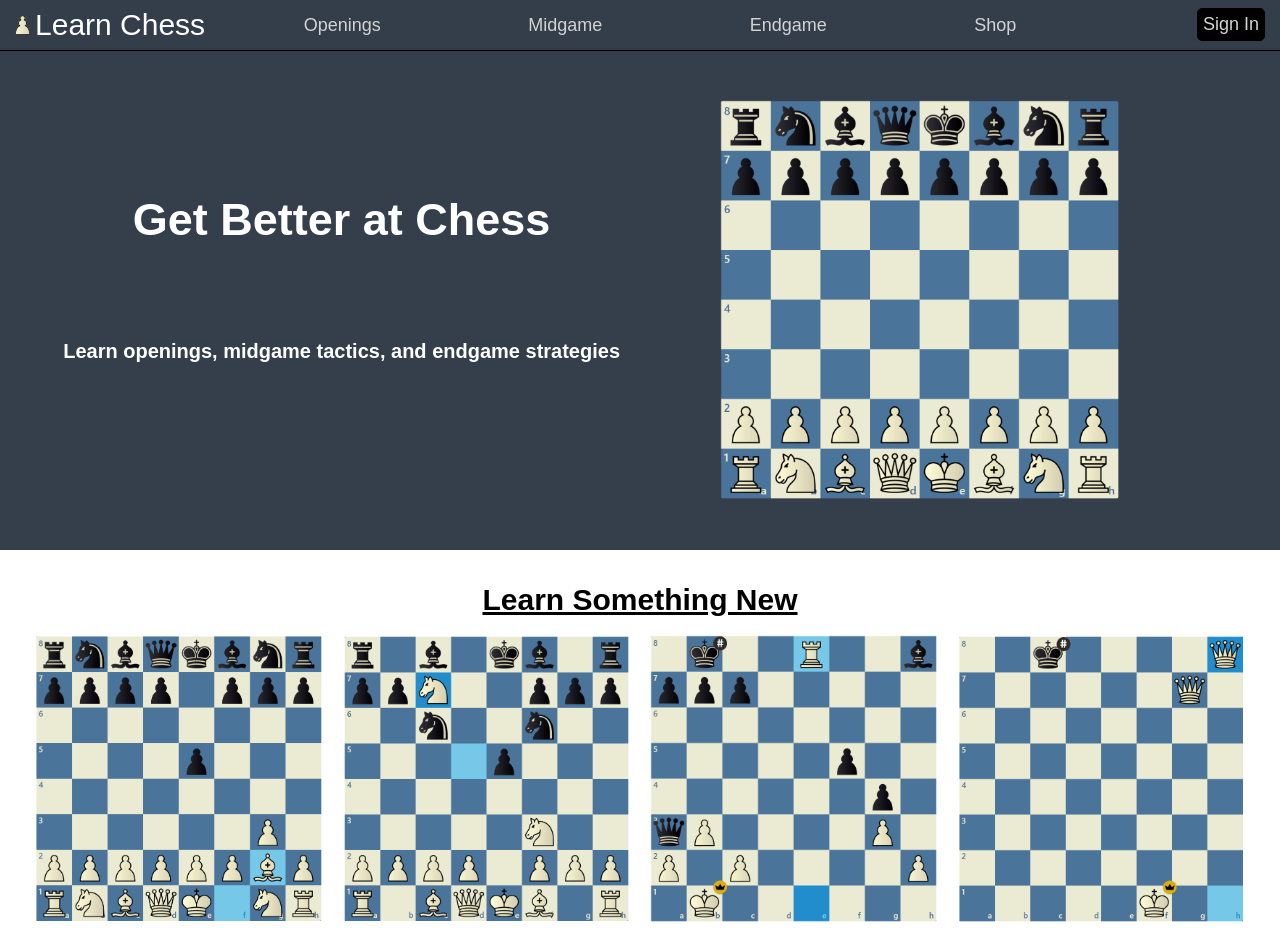
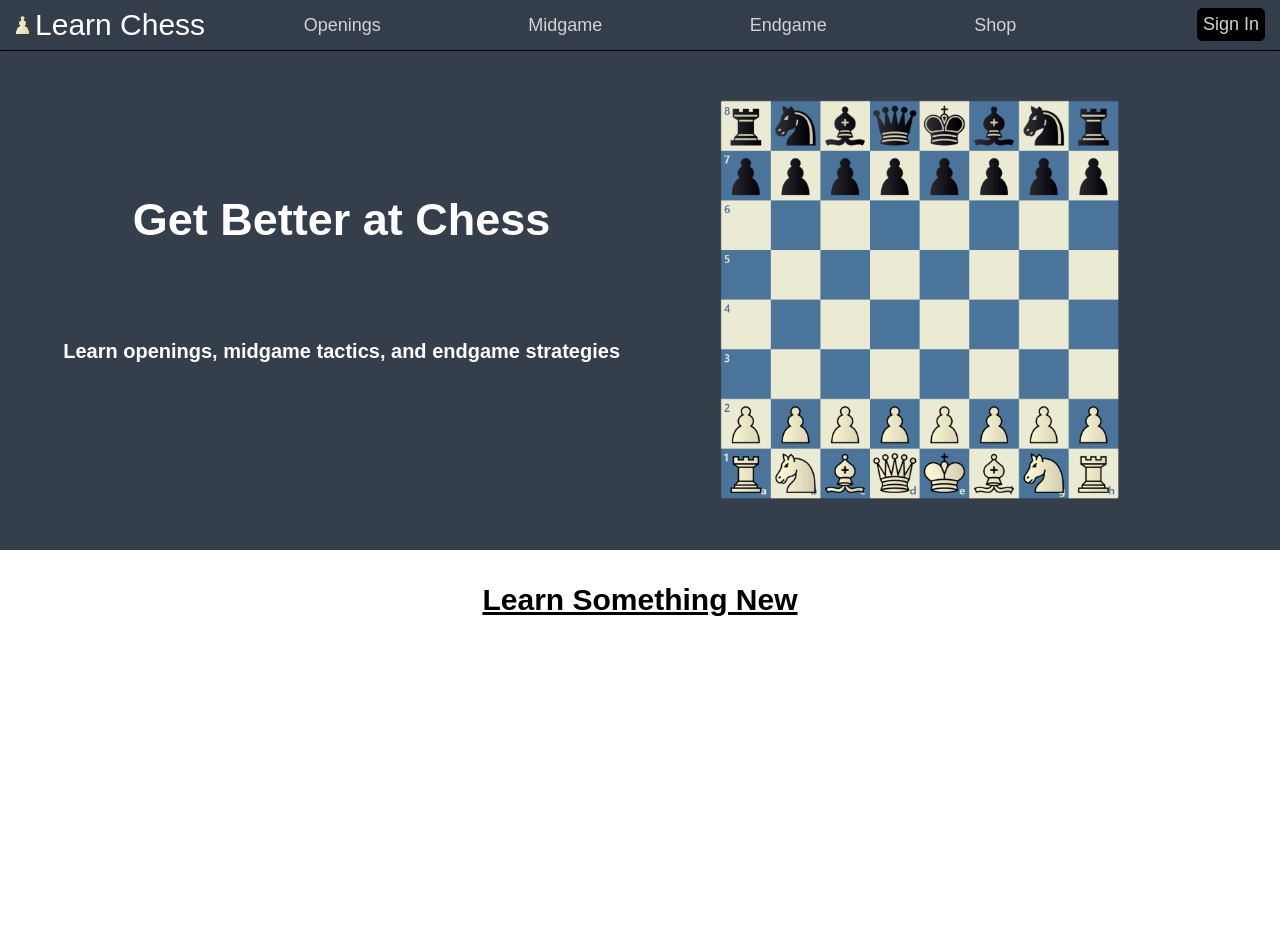
Before and after one commit to ZeshanQureshi/learn-chess, a Vue app: page / in a window 1280 px wide. Shown: the top 938 px of the page. Built offline with nearby package versions, Linux system fonts and the light colour scheme; a web font is replaced by a local one.

Commit message:
Added Block 2 Animations

```diff
--- a/package.json
+++ b/package.json
@@ -9,6 +9,7 @@
   },
   "dependencies": {
     "animate.css": "^4.1.1",
+    "aos": "^3.0.0-beta.6",
     "firebase": "^8.3.2",
     "vue": "^3.2.13",
     "vue-router": "^4.0.16",
--- a/src/components/nav/HomePage.vue
+++ b/src/components/nav/HomePage.vue
@@ -16,7 +16,7 @@
   <div class="block-two">
     <div class="center-one">
       <h4>Learn Something New</h4>
-      <div class="block-two-container">
+      <div class="block-two-container" data-aos="zoom-in" data-aos-duration="1000" data-aos-offset = "350">
         <div class="block-two-img">
           <img class="img2" src="homepage/homepage-fianchetto.png">
         </div>
@@ -24,7 +24,7 @@
           <p>Discover unique openings.</p>
         </div>
       </div>
-      <div class="block-two-container">
+      <div class="block-two-container" data-aos="zoom-in" data-aos-duration="1000" data-aos-offset = "350">
         <div class="block-two-img">
           <img class="img2" src="homepage/homepage-fork.png">
         </div>
@@ -32,7 +32,7 @@
           <p>Improve your midgame tactics.</p>
         </div>
       </div>
-      <div class="block-two-container">
+      <div class="block-two-container" data-aos="zoom-in" data-aos-duration="1000" data-aos-offset = "330">
         <div class="block-two-img">
           <img class="img2" src="homepage/homepage-backrank.png">
         </div>
@@ -40,7 +40,7 @@
           <p>Develop checkmate recognition.</p>
         </div>
       </div>
-      <div class="block-two-container">
+      <div class="block-two-container" data-aos="zoom-in" data-aos-duration="1000" data-aos-offset = "350">
         <div class="block-two-img">
           <img class="img2" src="homepage/homepage-ladder.png">
         </div>
--- a/src/main.js
+++ b/src/main.js
@@ -4,7 +4,9 @@ import App from './App.vue';
 import router from './router/router.js';
 import store from './store/index.js';
 
-import 'animate.css';
+import AOS from 'aos';
+import 'aos/dist/aos.css';
+
 
 const app = createApp(App);
 
@@ -12,4 +14,6 @@ app.use(store);
 
 app.use(router);
 
+AOS.init();
+
 app.mount('#app');
```
Also changed, not shown: 1 other file (tests, documents, lock files or other folders).
